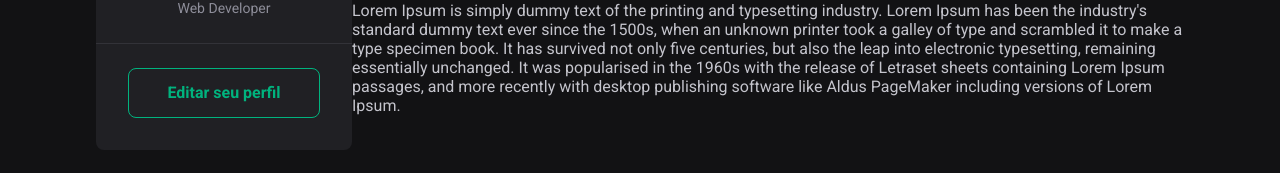
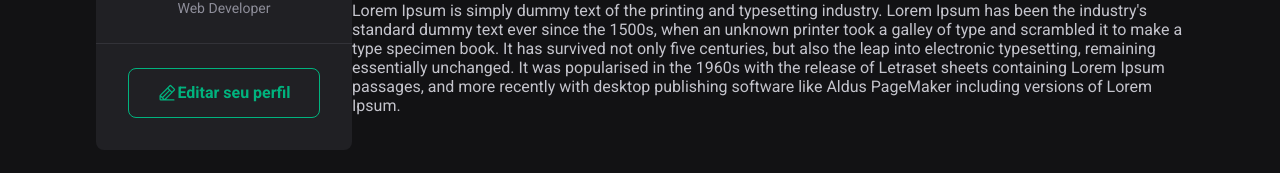
Before and after one commit to MarcosDeva/IgniteFeed, a React (Vite) app: page / in a window 1280 px wide. Shown: the part 255-428 px from the top of the page. Built offline with nearby package versions, Linux system fonts and the light colour scheme.

Commit message:
Adicionado Icons

```diff
--- a/package.json
+++ b/package.json
@@ -10,7 +10,7 @@
     "preview": "vite preview"
   },
   "dependencies": {
-    "phosphor-icons": "^1.4.2",
+    "@phosphor-icons/react": "^2.1.7",
     "react": "^18.3.1",
     "react-dom": "^18.3.1"
   },
--- a/src/components/Sidebar.tsx
+++ b/src/components/Sidebar.tsx
@@ -1,6 +1,5 @@
-// import React from 'react';
-// import { ReactDOM } from 'react';
 
+import {PencilLine} from '@phosphor-icons/react';
 import styles from './Sidebar.module.css';
 export function Sidebar(){
     return (
@@ -15,6 +14,7 @@ export function Sidebar(){
             </div>
             <footer>
                 <a href="#">
+                    <PencilLine size={20}/>
                     Editar seu perfil
                 </a>
             </footer>
```
Also changed, not shown: 1 other file (tests, documents, lock files or other folders).
